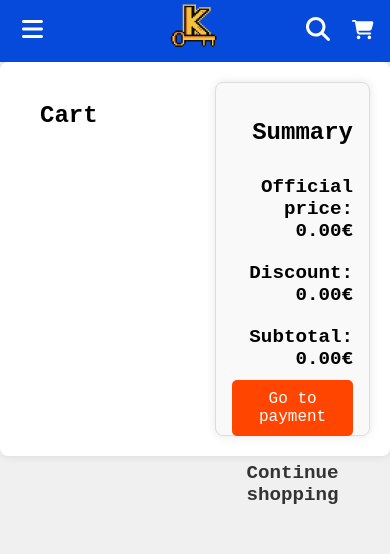
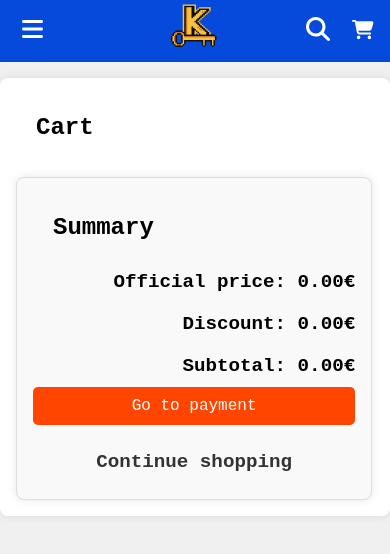
Before and after one commit to Polovni/kupikey, a React (Create React App) app: page /cart in a window 390 px wide. Shown: the top 554 px of the page. Built offline with nearby package versions, Linux system fonts and the light colour scheme.

Commit message:
cart page responsive

```diff
--- a/src/pages/Cart.css
+++ b/src/pages/Cart.css
@@ -117,3 +117,46 @@
     margin: 10px 0;
     font-size: 1rem;
 }
+
+/* Responsive Styles */
+@media (max-width: 768px) {
+    .cart-container {
+        flex-direction: column;
+        padding: 1rem;
+        margin: 1rem auto;
+    }
+
+    .cart,
+    .summary {
+        width: 90%;
+        max-width: none;
+        margin: 0; /* Remove any margin to prevent overflow */
+    }
+
+    .cart-item {
+        flex-direction: column;
+        align-items: flex-start;
+        gap: 0.5rem;
+        width: 100%; /* Ensure full width */
+    }
+
+    .cart-item img {
+        width: 100%;
+        max-width: 150px;
+        margin-bottom: 1rem;
+    }
+
+    .summary {
+        max-height: none;
+        margin-top: 1rem;
+    }
+
+    .checkout-button {
+        font-size: 1rem;
+        width: 100%;
+    }
+
+    .summary p {
+        font-size: 1rem;
+    }
+}
```
